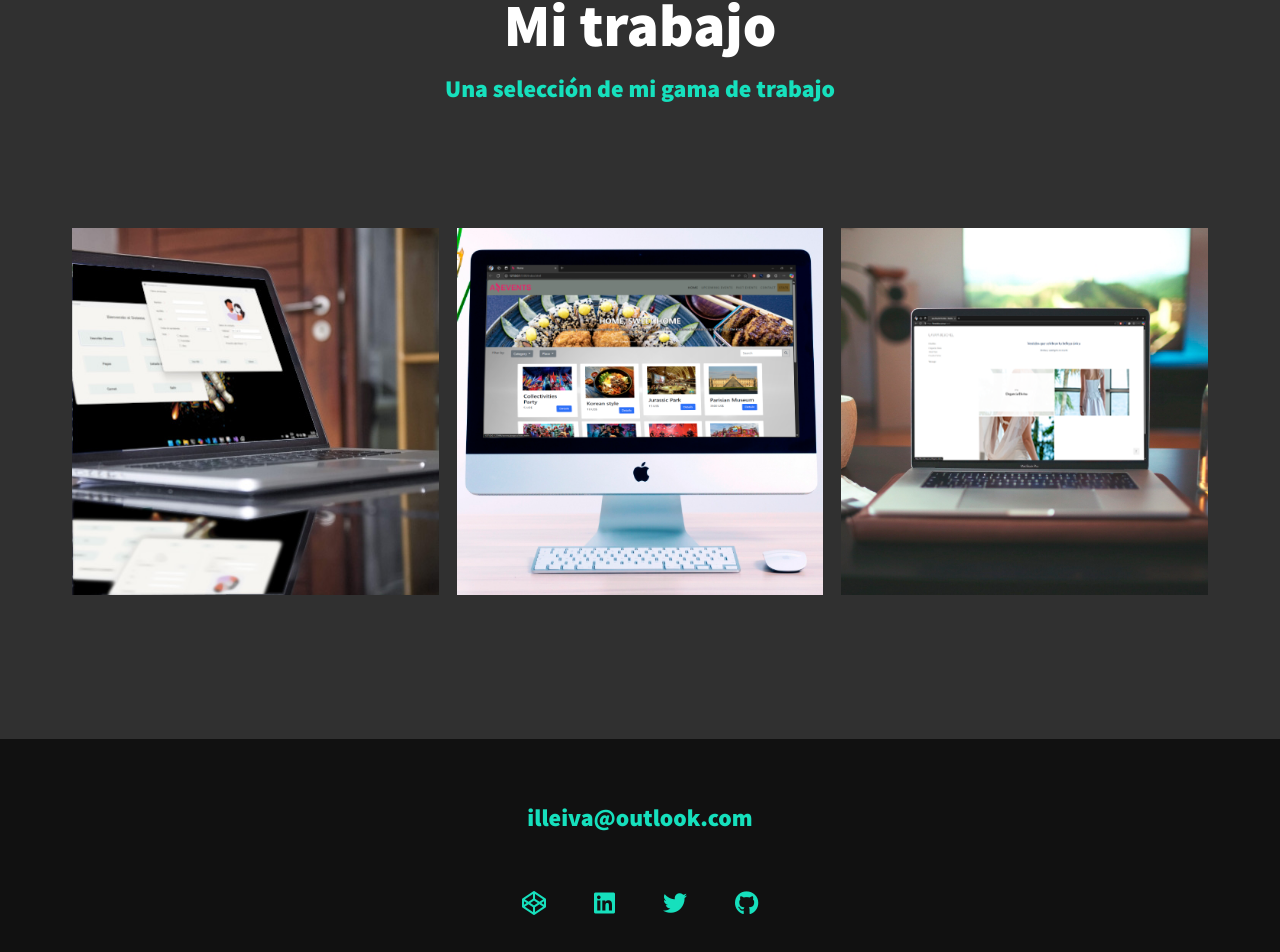
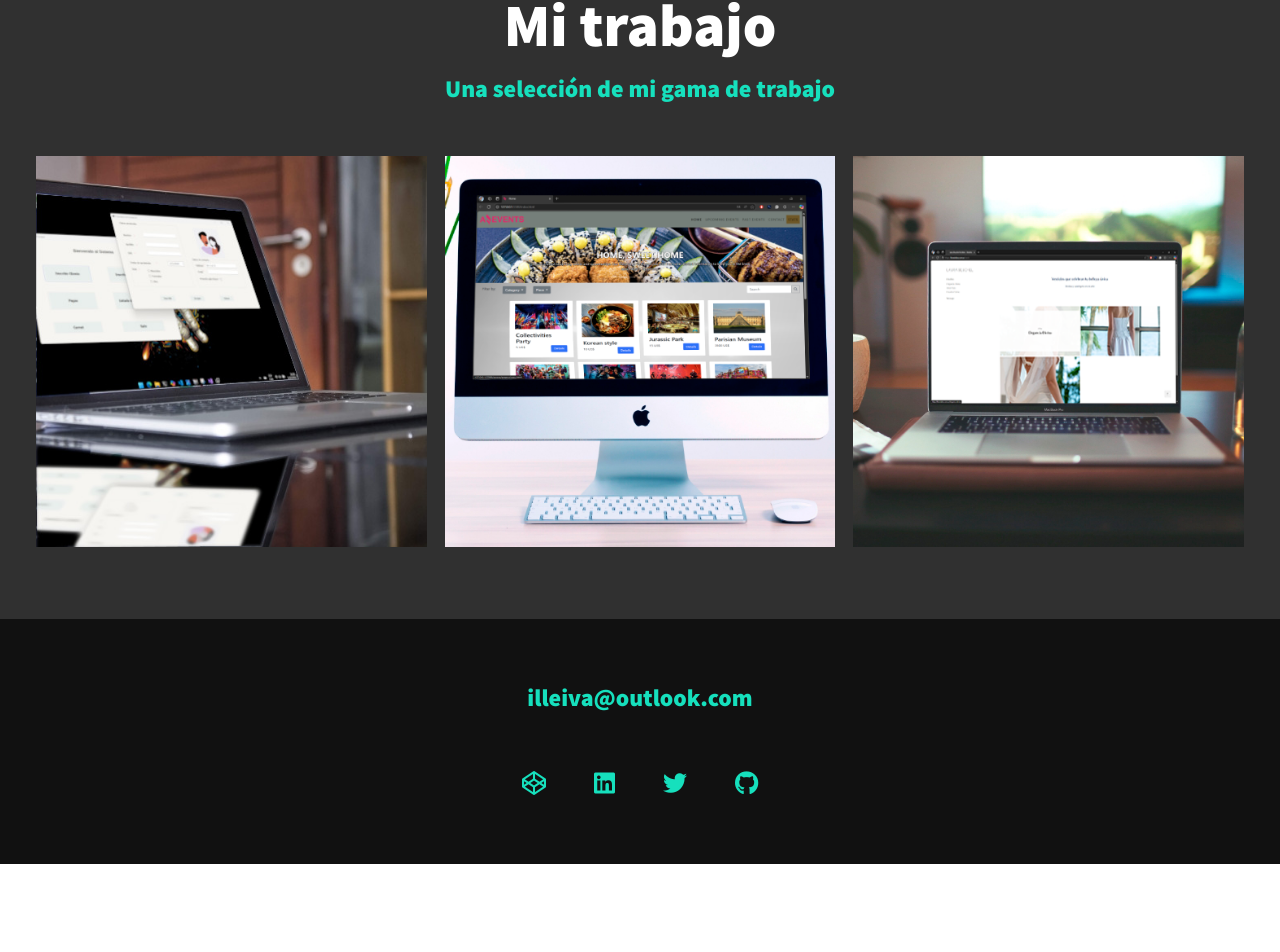
Before and after one commit to illeiva2/portfolio, a React (Vite) app: page / in a window 1280 px wide. Shown: the part 2021-2973 px from the top of the page. After the commit the page ends 2885 px from the top, so only its background shows below. Built offline with nearby package versions, Linux system fonts and the light colour scheme.

Commit message:
fix: better responsive behavior

```diff
--- a/src/css/index.css
+++ b/src/css/index.css
@@ -281,6 +281,37 @@ header {
   }
 }
 
+@media (min-width: 360px) {
+  .intro {
+    display: grid;
+    width: min-content;
+    margin: 0 auto;
+    grid-column-gap: 1em;
+    grid-template-areas:
+      "img title"
+      "img subtitle";
+    grid-template-columns: min-content max-content;
+  }
+
+  .portfolio {
+    display: grid;
+    grid-template-columns: repeat(auto-fit, minmax(300px, 1fr));
+    gap: 1em;
+  }
+
+  .portfolio__item {
+    background: var(--clr-accent);
+    overflow: hidden;
+  }
+
+  .portfolio__img {
+    width: 100%;
+    height: 100%;
+    object-fit: cover;
+    transition: transform 750ms cubic-bezier(0.5, 0, 0.5, 1);
+  }
+}
+
 .my-services {
   background-color: var(--clr-dark);
   background-image: url(../images/services-bg.jpg);
@@ -377,9 +408,44 @@ header {
 
 .portfolio {
   display: grid;
-  grid-template-columns: repeat(auto-fit, minmax(300px, 1fr));
+  grid-template-columns: repeat(auto-fit, minmax(260px, 1fr));
   gap: 1em;
-  padding: 2em;
+  max-width: 100%;
+  padding: 0 1em;
+}
+
+.portfolio__item {
+  position: relative;
+  display: block;
+  width: 100%;
+  padding-bottom: 100%; /* Creates a square aspect ratio */
+  overflow: hidden;
+  background: var(--clr-accent);
+}
+
+.portfolio__img {
+  position: absolute;
+  top: 0;
+  left: 0;
+  width: 100%;
+  height: 100%;
+  object-fit: cover;
+  transition: transform 750ms cubic-bezier(0.5, 0, 0.5, 1);
+}
+
+/* Responsive adjustments */
+@media (max-width: 600px) {
+  .portfolio {
+    grid-template-columns: repeat(auto-fit, minmax(200px, 1fr));
+    gap: 0.5em;
+    padding: 0 0.5em;
+  }
+}
+
+@media (max-width: 360px) {
+  .portfolio {
+    grid-template-columns: 1fr;
+  }
 }
 
 .portfolio__item {
@@ -462,6 +528,25 @@ header {
 .modal-content p {
   margin-bottom: 1em;
   color: black;
+}
+
+@media (max-width: 360px) {
+  .modal-content {
+    width: 95%;
+    margin: 10px;
+    padding: 1em;
+  }
+
+  .modal-header img {
+    max-width: 100%;
+    height: auto;
+  }
+
+  .project-info,
+  .project-components,
+  .project-result {
+    padding: 0.5em;
+  }
 }
 
 /* Footer */
```
